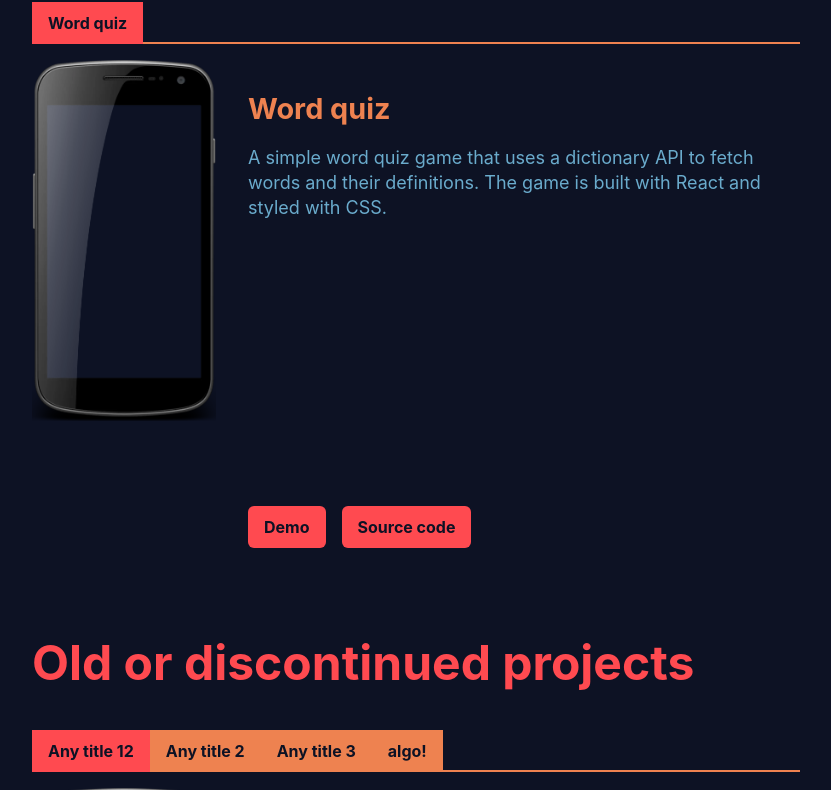
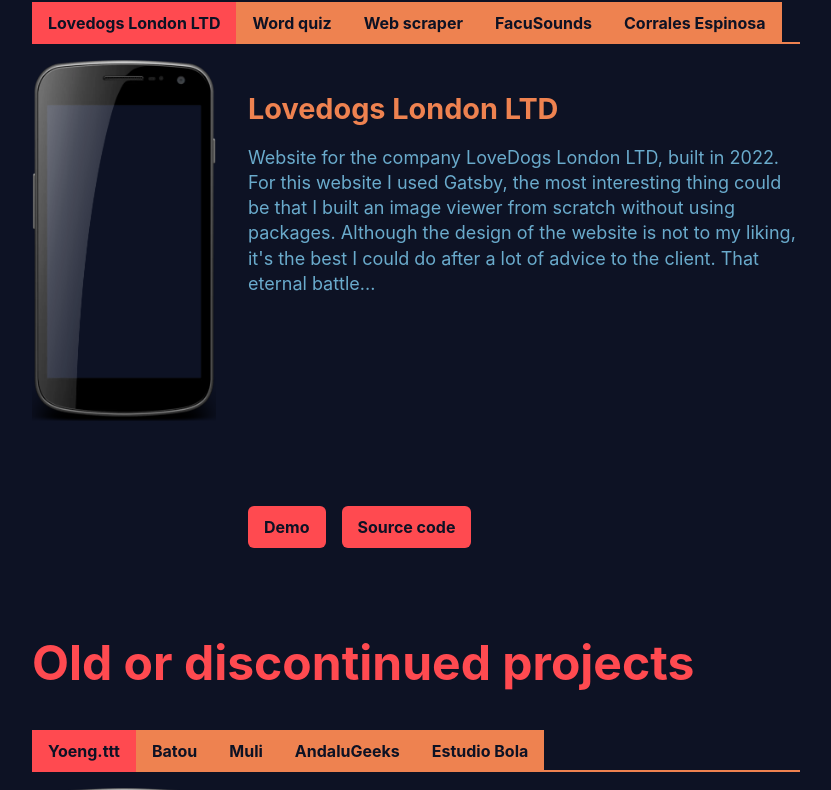
Before and after one commit to azero-dev/inferente, a React (Vite) app: page / in a window 1280 px wide. Shown: the part 899-1689 px from the top of the page, without its empty margins (224-1055 px from the left). Built offline with nearby package versions, Linux system fonts and the light colour scheme.

Commit message:
Update Projects component to conditionally render project buttons and populate projects data

```diff
--- a/src/components/sections/Projects.jsx
+++ b/src/components/sections/Projects.jsx
@@ -27,8 +27,8 @@ function Projects({ projectsData, sectionType }) {
                 <h2>{project.title}</h2>
                 <p>{project.description}</p>
                 <div className='buttons'>
-                  <Button href={project.demoURL}>Demo</Button>
-                  <Button href={project.sourceURL}>Source code</Button>
+                  {project.demoURL && <Button href={project.demoURL}>Demo</Button>}
+                  {project.sourceURL && <Button href={project.sourceURL}>Source code</Button>}
                 </div>
               </TabContainer>
             </TabPanel>
--- a/src/data/oldprojectsData.js
+++ b/src/data/oldprojectsData.js
@@ -1,37 +1,51 @@
-import phone from '../assets/Phone.webp'
+import phone from "../assets/Phone.webp";
 
 const oldprojectsData = [
   {
     id: 1,
-    title: "Any title 12",
-    description:
-      "aLorem ipsum dolor sit amet, consectetur adipiscing elit. Quisque consequat nulla ac lectus tristique, vel mattis risus tempor. Etiam rutrum purus ac blandit iaculis. Donec sit amet arcu ac turpis facilisis sagittis. Integer vehicula nibh vel libero cursus, in lobortis nunc varius. Integer congue arcu libero, et aliquet arcu semper et. Morbi cursus ex eu libero facilisis rhoncus. Suspendisse potenti.",
+    title: "Yoeng.ttt",
+    description: "Quick website for Yoeng, a tattoo artist based in London. Without much complexity, this website only shows some of his work and his contact details. The totally unnecessary use of Gatsby is due to the tools it offers for image management, and because setting up a framework nowadays is a fairly simple and quick process.",
     img: phone,
-    imgAlt: "phone",
+    imgAlt: "Yoeng.ttt example",
+    demoURL: "https://yoeng-ttt.vercel.app/",
+    sourceURL: "https://github.com/azero-dev/yoeng.ttt",
   },
   {
     id: 2,
-    title: "Any title 2",
-    description:
-      "bLorem ipsum dolor sit amet, consectetur adipiscing elit. Quisque consequat nulla ac lectus tristique, vel mattis risus tempor. Etiam rutrum purus ac blandit iaculis. Donec sit amet arcu ac turpis facilisis sagittis. Integer vehicula nibh vel libero cursus, in lobortis nunc varius. Integer congue arcu libero, et aliquet arcu semper et. Morbi cursus ex eu libero facilisis rhoncus. Suspendisse potenti.",
+    title: "Batou",
+    description: "When I started using React back in 2020 I created this website to practice. The web is a little game where you have to go through different screens. Nothing impressive, all very novice, but the truth is that I put a lot of commitment into it. Although I never finished it, I share it because each screen is quite interesting, with simulations of operating systems like Windows XP or Ubuntu.",
     img: phone,
-    imgAlt: "phone",
+    imgAlt: "Batou example",
+    demoURL: "",
+    sourceURL: "https://github.com/azero-dev/batou",
   },
   {
     id: 3,
-    title: "Any title 3",
-    description:
-      "cLorem ipsum dolor sit amet, consectetur adipiscing elit. Quisque consequat nulla ac lectus tristique, vel mattis risus tempor. Etiam rutrum purus ac blandit iaculis. Donec sit amet arcu ac turpis facilisis sagittis. Integer vehicula nibh vel libero cursus, in lobortis nunc varius. Integer congue arcu libero, et aliquet arcu semper et. Morbi cursus ex eu libero facilisis rhoncus. Suspendisse potenti.",
+    title: "Muli",
+    description: "Muli was the first project I did when I started learning React back in 2020. A simple tool to create music playlists, sorted by genre, artist, album and song. Back then classes were still used for React components instead of functions, and the truth is that I'm really glad that nowadays we use functions. Who isn't?",
     img: phone,
-    imgAlt: "phone",
+    imgAlt: "Muli example",
+    demoURL: "",
+    sourceURL: "https://github.com/azero-dev/muli",
   },
   {
     id: 4,
-    title: "algo!",
-    description: "algo mas",
+    title: "AndaluGeeks",
+    description: "AndaluGeeks is a group of developers, graphic designers and linguists working to create software to help promote the Andalusian language. I built this website in 2018 so they could publish all their work. The website has since been modified by others, although it still retains much of the initial project.",
     img: phone,
-    imgAlt: "phone",
-  }
-]
+    imgAlt: "Andalugeek example",
+    demoURL: "https://andaluh.es/",
+    sourceURL: "",
+  },
+  {
+    id: 5,
+    title: "Estudio Bola",
+    description: "Jesús Bola is a Spanish composer. He has produced music for artists such as Camarón, Matt Bianco or Paco de Lucía. This website was built in 2017 using WordPress following the original design idea proposed by the client, and since then it has not been modified, although it should...",
+    img: phone,
+    imgAlt: "Estudio Bola example",
+    demoURL: "http://estudiobola.es/",
+    sourceURL: "",
+  },
+];
 
-export default oldprojectsData
+export default oldprojectsData;
--- a/src/data/projectsData.js
+++ b/src/data/projectsData.js
@@ -3,13 +3,49 @@ import phone from '../assets/Phone.webp'
 const projectsData = [
   {
     id: 1,
+    title: "Lovedogs London LTD",
+    description: "Website for the company LoveDogs London LTD, built in 2022. For this website I used Gatsby, the most interesting thing could be that I built an image viewer from scratch without using packages. Although the design of the website is not to my liking, it's the best I could do after a lot of advice to the client. That eternal battle...",
+    img: phone,
+    imgAlt: "Lovedogs London LTD example",
+    demoURL: "https://lovedogs.london/",
+    sourceURL: "https://github.com/azero-dev/lovedogslondon",
+  },
+  {
+    id: 2,
     title: "Word quiz",
-    description: "A simple word quiz game that uses a dictionary API to fetch words and their definitions. The game is built with React and styled with CSS.",
+    description: "A simple word quiz game that uses a dictionary API to retrieve words. The user must guess one of its synonyms or antonyms and complete a round of 10 words. The game is built with React.",
     img: phone,
     imgAlt: "Word quiz example",
     demoURL: "https://word-quiz-blue.vercel.app/",
     sourceURL: "https://github.com/azero-dev/word-quiz",
   },
+  {
+    id: 3,
+    title: "Web scraper",
+    description: "Web scraper to take screenshots of a web page or get the links it contains. Designed using the model-view-controller pattern. To test it, simply add the URL of the web page you want to get the data from (in http://www.example.com format) and select whether you want to get a screenshot or get the links. You can use the web page located in the ./web directory to test the API.",
+    img: phone,
+    imgAlt: "Web scraper example",
+    demoURL: "",
+    sourceURL: "https://github.com/azero-dev/web-scraper",
+  },
+  {
+    id: 4,
+    title: "FacuSounds",
+    description: "Unofficial website I built for the spanish comedian Facu Diaz, where you can play the sounds of his shows. This website was born from an idea that was thrown in one of his monologues, and it's built in a comedy tone due to the nature of the project. Although the design is catastrophic, the interesting thing is the use of sound files under the paradigm of Gatsby, which forces the use of GraphQL.",
+    img: phone,
+    imgAlt: "FacuSounds example",
+    demoURL: "https://bditm.es/",
+    sourceURL: "https://github.com/azero-dev/FacuSounds/tree/main/facusounds",
+  },
+  {
+    id: 5,
+    title: "Corrales Espinosa",
+    description: "A novel family-run winery. José, its owner, devised his own particular method of winemaking. It seems that he has found the key, as he needs to cope with a great demand for his new wine coming from all over the world. Website created in the year 2021 using Wordpress to make it easier for the user to manage. The design of this website was made by Eva Barchino.",
+    img: phone,
+    imgAlt: "Corrales Espinosa Vinos example",
+    demoURL: "https://corralesespinosa.com/",
+    sourceURL: "",
+  },
 ]
 
 export default projectsData
```
